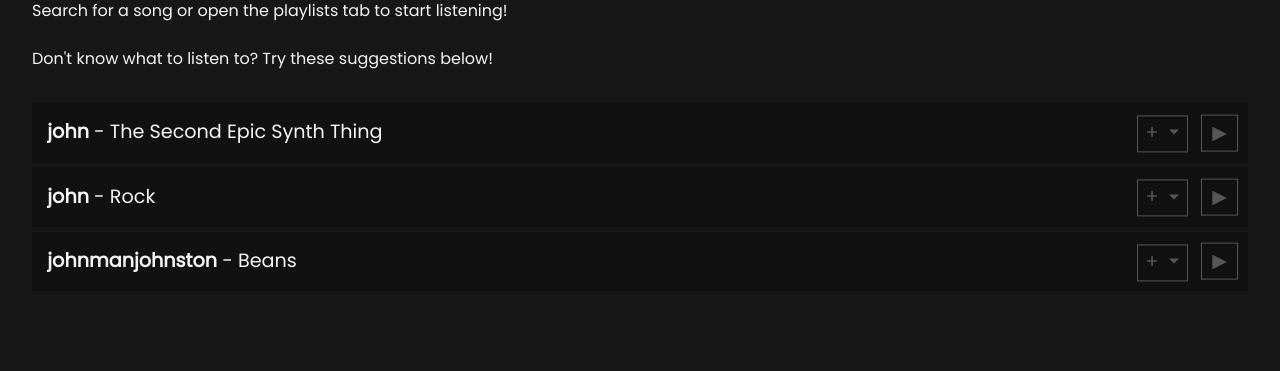
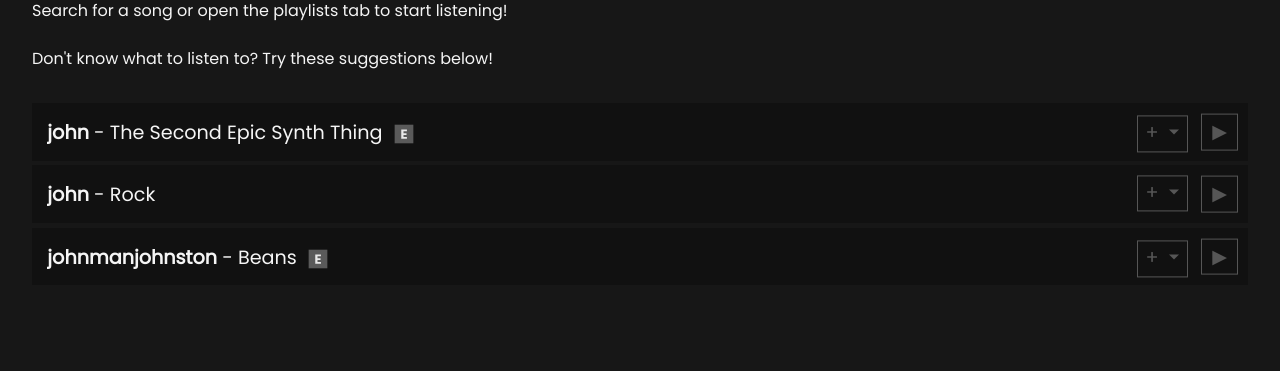
Before and after one commit to johnmanjohnston/melodylounge, a Django app: page / in a window 1280 px wide. Shown: the part 145-516 px from the top of the page. Run offline with Django 4.2, Linux system fonts and the light colour scheme; a user stored in the database is signed in; data comes from the database, SQL or seed files in the repository; some libraries are stand-ins or nearby versions; some web fonts are replaced.

Commit message:
Final refactorings and cleanup, added "[E]" svg for explicit songs

```diff
--- a/capstone/melodylounge/models.py
+++ b/capstone/melodylounge/models.py
@@ -16,8 +16,6 @@ class User(AbstractUser):
     # - "title": string
     # - "explicit": bool
 
-    # Song file path will be settings.MEDIA_ROOT + "songs/" + the ID of the instance of the song just created
-
 class Song(models.Model):
     author = models.ForeignKey(User, models.CASCADE)
     title = models.CharField(max_length=64)
@@ -25,7 +23,6 @@ class Song(models.Model):
 
     def delete(self, *args, **kwargs):
         os.remove(settings.SONG_DESTINATION_DIR + str(self.id) + ".wav")
-        # TODO: refactor with fstrings. test this out later: os.remove(f"{settings.SONG_DESTINATION_DIR}{self.id}.wav")
         return super().delete(*args, **kwargs)
 
     def serialize(self):
--- a/capstone/melodylounge/static/melodylounge/global.css
+++ b/capstone/melodylounge/static/melodylounge/global.css
@@ -72,6 +72,7 @@ audio::-webkit-media-controls-play-button {
     margin-top: 0.25em;
     font-size: 1.2em;
     position: relative;
+    height: 3em;
 }
 
 #songs-display {
@@ -114,7 +115,7 @@ audio::-webkit-media-controls-play-button {
     position: absolute;
     right: 45px;
 
-    transform: translateY(calc(-75% - 4px));
+    transform: translateY(calc(-75% - 7px));
 }
 
 .remove-from-playlist-btn {
--- a/capstone/melodylounge/static/melodylounge/song.js
+++ b/capstone/melodylounge/static/melodylounge/song.js
@@ -28,6 +28,17 @@ function getSongsHTML(songsJSON, removePlaylistID=-1, removeSongPlaylistName="",
         var title = songData.title;
         var formattedTitle = title;
         var id = songData.id;
+        var explicit = songData.explicit;
+
+        if (explicit) {
+            formattedTitle +=
+            `
+            <svg style="transform: scale(.6);" width="32" height="32" viewBox="0 0 32 32" fill="none" xmlns="http://www.w3.org/2000/svg">
+            <rect width="32" height="32" fill="#5A5A5A"/>
+            <path d="M15.1748 11.57V14.694H20.2128V17.598H15.1748V20.986H20.8728V24H11.4128V8.556H20.8728V11.57H15.1748Z" fill="#E8E8E8"/>
+            </svg>
+            `
+        }
 
         htmlReturnValue +=
         `
```
